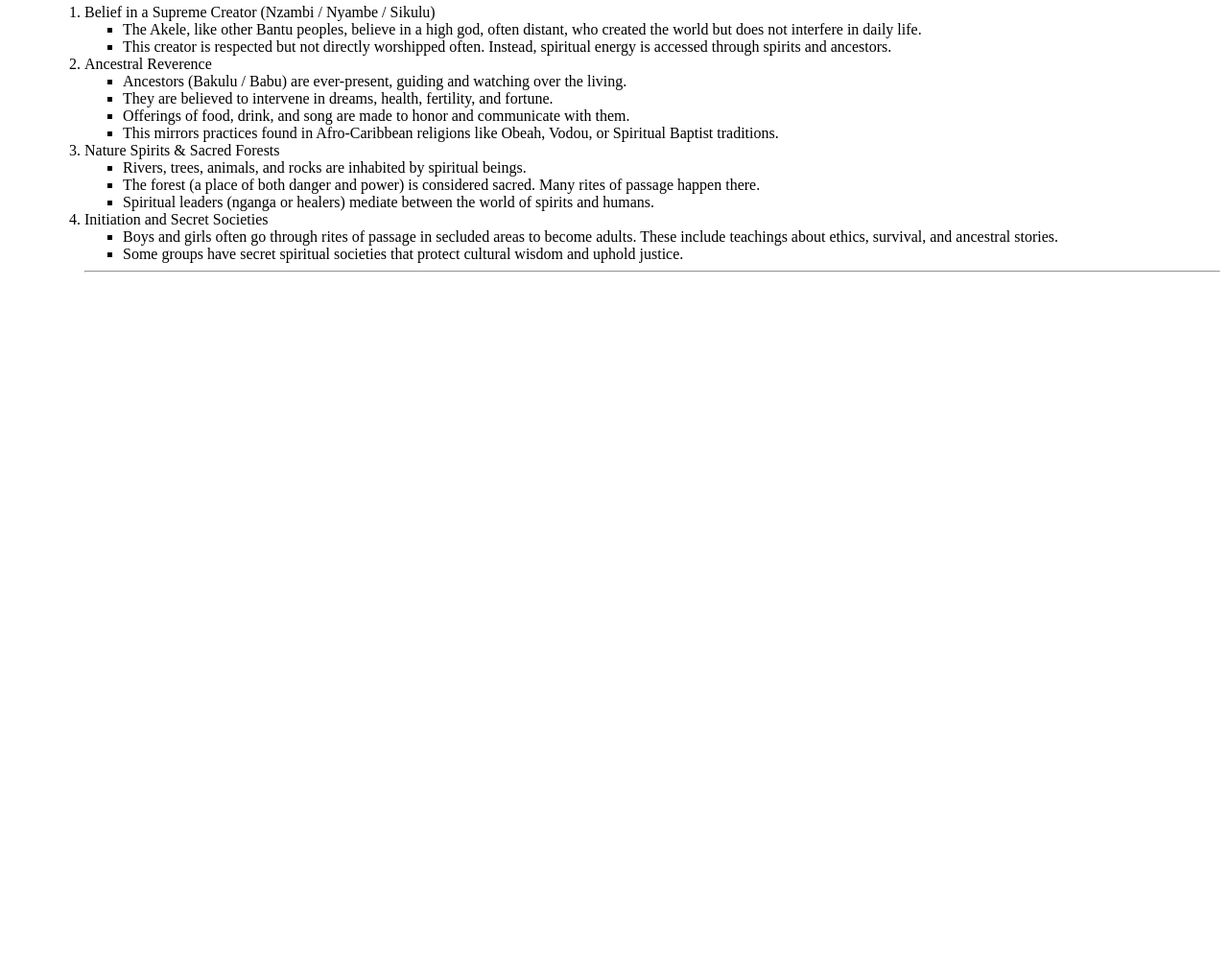
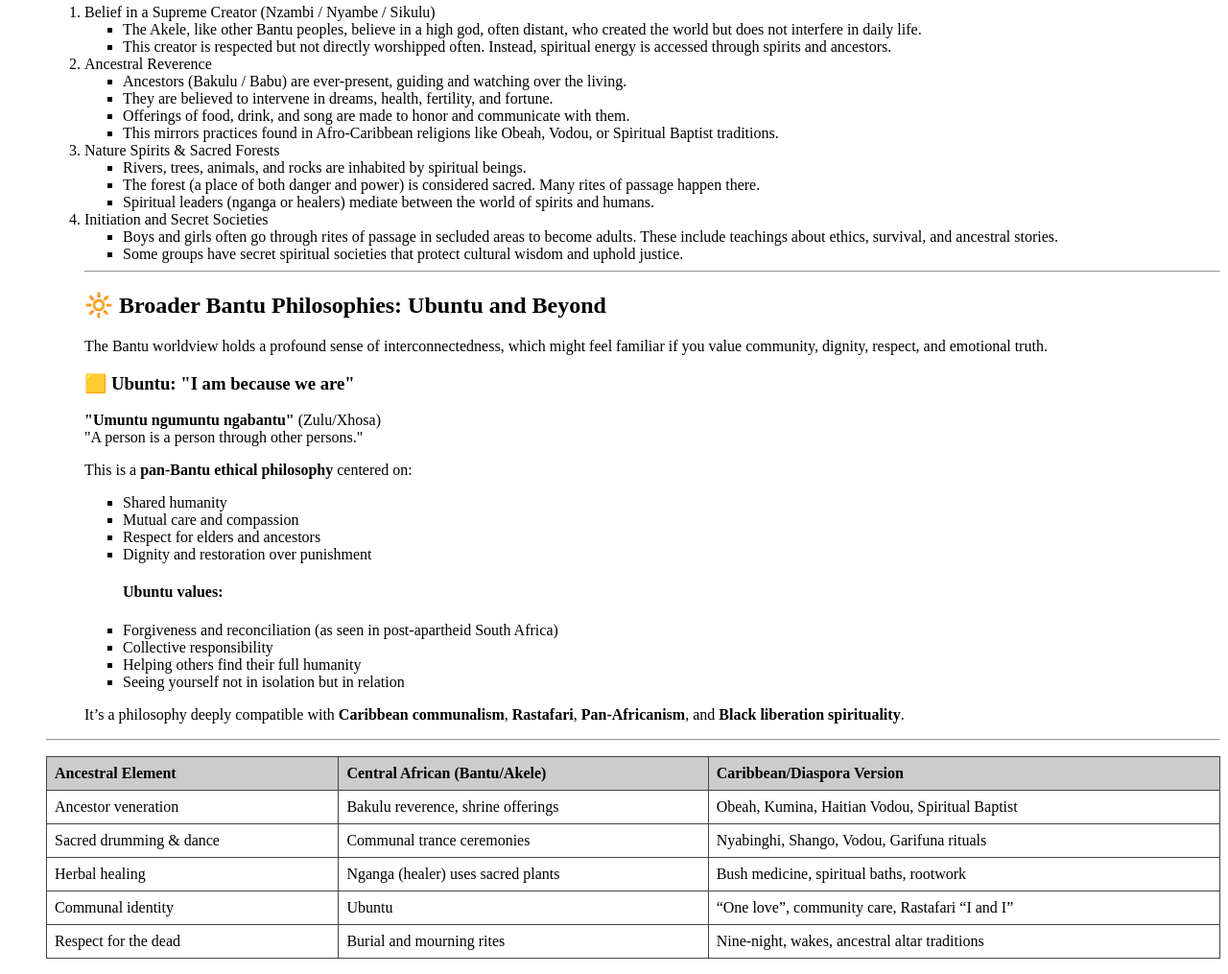
Before and after one commit to Germain712/connection-to-africa-rg, a plain HTML site: page index.html in a window 1280 px wide. Shown: the part 1076-2091 px from the top of the page at 96% size. Before the commit the page ends 1376 px from the top, so only its background shows below. Drawn offline with Linux system fonts and the light colour scheme.

Commit message:
styled table

```diff
--- a/index.html
+++ b/index.html
@@ -5,6 +5,7 @@
   <meta charset="UTF-8">
   <meta name="viewport" content="width=device-width, initial-scale=1.0">
   <title>Connection to Africa - RG</title>
+  <link rel="stylesheet" href="styles.css">
 </head>
 
 <body>
@@ -140,9 +141,85 @@
       </li>
       <hr>
 
+      <h2>🔆 Broader Bantu Philosophies: Ubuntu and Beyond
+      </h2>
+      <p>The Bantu worldview holds a profound sense of interconnectedness, which might feel familiar if you value
+        community, dignity, respect, and emotional truth.
+      </p>
+      <h3>🟨 Ubuntu: "I am because we are"
+      </h3>
+      <p><strong>"Umuntu ngumuntu ngabantu"</strong> (Zulu/Xhosa)
+        <br>
+        "A person is a person through other persons."
+      </p>
+      <p>This is a <strong>pan-Bantu ethical philosophy</strong> centered on:
+      </p>
+      <ul>
+        <li>Shared humanity
+        </li>
+        <li>Mutual care and compassion
+        </li>
+        <li>Respect for elders and ancestors
+        </li>
+        <li>Dignity and restoration over punishment
+        </li>
+
+        <h4>Ubuntu values:
+        </h4>
+        <li>Forgiveness and reconciliation (as seen in post-apartheid South Africa)
+        </li>
+        <li>Collective responsibility
+        </li>
+        <li>Helping others find their full humanity
+        </li>
+        <li>Seeing yourself not in isolation but in relation
+        </li>
+      </ul>
+      <p>It’s a philosophy deeply compatible with <strong>Caribbean communalism</strong>, <strong>Rastafari</strong>,
+        <strong>Pan-Africanism</strong>, and <strong>Black liberation spirituality</strong>.
+      </p>
 
       </li>
     </ol>
+
+    <hr>
+
+    <table border="1">
+      <thead>
+        <tr>
+          <th>Ancestral Element</th>
+          <th>Central African (Bantu/Akele)</th>
+          <th>Caribbean/Diaspora Version</th>
+        </tr>
+      </thead>
+      <tbody>
+        <tr>
+          <td>Ancestor veneration</td>
+          <td>Bakulu reverence, shrine offerings</td>
+          <td>Obeah, Kumina, Haitian Vodou, Spiritual Baptist</td>
+        </tr>
+        <tr>
+          <td>Sacred drumming & dance</td>
+          <td>Communal trance ceremonies</td>
+          <td>Nyabinghi, Shango, Vodou, Garifuna rituals</td>
+        </tr>
+        <tr>
+          <td>Herbal healing</td>
+          <td>Nganga (healer) uses sacred plants</td>
+          <td>Bush medicine, spiritual baths, rootwork</td>
+        </tr>
+        <tr>
+          <td>Communal identity</td>
+          <td>Ubuntu</td>
+          <td>“One love”, community care, Rastafari “I and I”</td>
+        </tr>
+        <tr>
+          <td>Respect for the dead</td>
+          <td>Burial and mourning rites</td>
+          <td>Nine-night, wakes, ancestral altar traditions</td>
+        </tr>
+      </tbody>
+    </table>
 
   </ul>
 </body>
--- /dev/null
+++ b/styles.css
@@ -0,0 +1,17 @@
+/* Table Styles */
+table {
+  border-collapse: collapse;
+  width: 100%;
+  margin-top: 1em;
+}
+
+th,
+td {
+  border: 1px solid #444;
+  padding: 8px;
+  text-align: left;
+}
+
+thead {
+  background-color: #ccc;
+}
```
